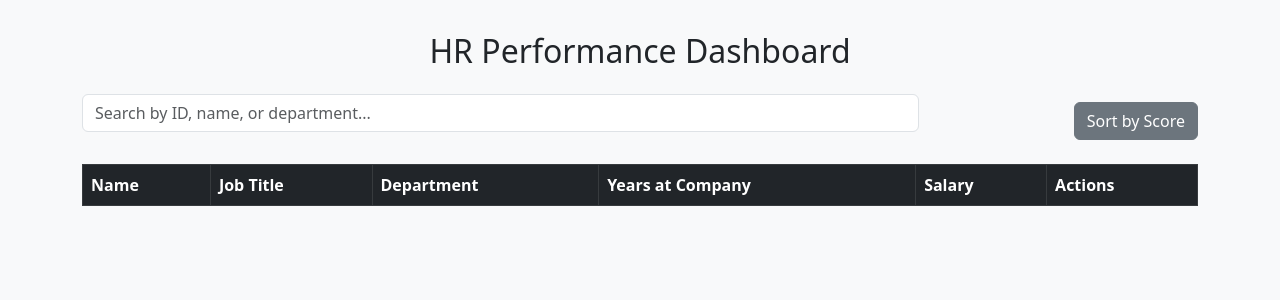
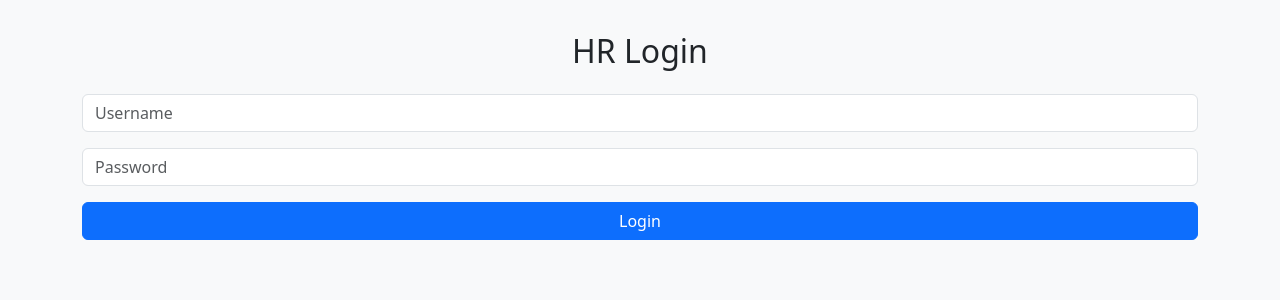
Before and after one commit to hanine248/kpi_agent_project, a Flask app: page / in a window 1280 px wide. Shown: the top 300 px of the page. Run offline with Flask 3, Linux system fonts and the light colour scheme; data that the repository does not hold is empty.

Commit message:
final version15/7

```diff
--- a/backend/app.py
+++ b/backend/app.py
@@ -1,21 +1,19 @@
 import sys
 import os
+import hashlib
 from pathlib import Path
-from flask import Flask, request, jsonify, render_template
+from flask import Flask, request, jsonify, render_template, session
 from flask_cors import CORS
+from database import get_connection, get_all_employees, get_employee_by_id
+from ml_model import PerformancePredictor
+from rule_engine import apply_rules
 
 # Ensure backend folder is in sys.path
 sys.path.append(os.path.dirname(os.path.abspath(__file__)))
 
-from ml_model import PerformancePredictor
-from rule_engine import apply_rules
-
-
-
-from database import get_all_employees, get_employee_by_id
-
 # Flask app setup
 app = Flask(__name__, template_folder='../templates')
+app.secret_key = 'your-very-secret-key'
 CORS(app)
 
 # Paths
@@ -26,7 +24,8 @@ model_path = script_dir / 'model' / 'performance_predictor.joblib'
 # ML predictor
 predictor = PerformancePredictor()
 
-# Routes
+# === ROUTES ===
+
 @app.route('/')
 def home():
     return render_template('index.html')
@@ -34,6 +33,28 @@ def home():
 @app.route('/api')
 def api_info():
     return "HR Performance Prediction API (Simplified Version)"
+
+@app.route('/login', methods=['POST'])
+def login():
+    data = request.get_json()
+    username = data.get("username")
+    password = data.get("password")
+
+    conn = get_connection()
+    cursor = conn.cursor()
+    cursor.execute("SELECT password_hash FROM HR_Users WHERE username = ?", (username,))
+    row = cursor.fetchone()
+
+    if row:
+        stored_hash = row[0]
+        input_hash = hashlib.sha256(password.encode()).hexdigest()
+
+        if input_hash == stored_hash:
+            session["user"] = username
+            return jsonify({"status": "success", "message": "Login successful"})
+
+    return jsonify({"status": "error", "message": "Invalid credentials"}), 401
+
 
 @app.route('/employees', methods=['GET'])
 def list_employees():
@@ -73,11 +94,14 @@ def predict():
         result = predictor.predict(data)
 
         return jsonify({
-            "status": "success",
-            "predicted_score": result["score"],
-            "rule_explanations": result["rule_based_reasons"],
-            "gpt_explanation": result["gpt_explanation"]
-        })
+    "status": "success",
+    "predicted_score": result["score"],
+    "rule_explanations": result["rule_based_reasons"],
+    "gpt_explanation": result["gpt_explanation"],
+    "random_forest_score": result["random_forest_score"]  # ✅ fixed
+})
+
+
     except Exception as e:
         return jsonify({"error": str(e)}), 400
 
--- a/backend/test_llama.py
+++ b/backend/test_llama.py
@@ -3,9 +3,8 @@ import os
 
 print("🔄 Starting TinyLlama test...")
 
-# Path to the downloaded TinyLlama model
-model_path = "C:/Users/pc/Downloads/tinyllama-1.1b-chat-v1.1.Q4_K_M.gguf"
-
+model_path = "C:/path/to/mistral-7b-instruct-v0.2.Q4_K_M.gguf"
+llm = Llama(model_path=model_path, n_ctx=1024)  # Increase context for better output
 
 
 # Load the model
--- a/templates/index.html
+++ b/templates/index.html
@@ -19,7 +19,24 @@
   </style>
 </head>
 <body>
-  <div class="container">
+
+  <!-- Login Form -->
+  <div id="loginSection" class="container">
+    <h2 class="text-center mb-4">HR Login</h2>
+    <form id="loginForm" class="mb-4">
+      <div class="mb-3">
+        <input type="text" id="username" class="form-control" placeholder="Username" required>
+      </div>
+      <div class="mb-3">
+        <input type="password" id="password" class="form-control" placeholder="Password" required>
+      </div>
+      <button type="submit" class="btn btn-primary w-100">Login</button>
+    </form>
+    <div id="loginError" class="text-danger text-center"></div>
+  </div>
+
+  <!-- Dashboard (hidden by default) -->
+  <div id="dashboardSection" class="container" style="display:none;">
     <h2 class="text-center mb-4">HR Performance Dashboard</h2>
 
     <div class="d-flex justify-content-between align-items-center mb-3">
@@ -44,6 +61,28 @@
 
   <script>
     let employees = [];
+
+    // Handle login
+    document.getElementById('loginForm').onsubmit = async (e) => {
+      e.preventDefault();
+      const username = document.getElementById("username").value;
+      const password = document.getElementById("password").value;
+
+      const res = await fetch("/login", {
+        method: "POST",
+        headers: { "Content-Type": "application/json" },
+        body: JSON.stringify({ username, password })
+      });
+
+      const data = await res.json();
+      if (data.status === "success") {
+        document.getElementById("loginSection").style.display = "none";
+        document.getElementById("dashboardSection").style.display = "block";
+        fetchEmployees();
+      } else {
+        document.getElementById("loginError").textContent = data.message;
+      }
+    };
 
     async function fetchEmployees() {
       const res = await fetch('/employees');
@@ -98,11 +137,10 @@
           employees[index].predicted_score = score;
         }
 
-        // Color logic
         let bgColor = '#eef1f5';
-        if (score >= 4) bgColor = '#d4edda';       // green
-        else if (score >= 2) bgColor = '#fff3cd';   // yellow
-        else bgColor = '#f8d7da';                   // red
+        if (score >= 4) bgColor = '#d4edda'; // green
+        else if (score > 2) bgColor = '#fff3cd'; // yellow
+        else bgColor = '#f8d7da'; // red
 
         resultDiv.innerHTML = `
           <div class="result-box" style="background-color: ${bgColor};">
@@ -120,7 +158,7 @@
       }
     }
 
-    // Search filter by ID, name, or department
+    // Search filter
     document.getElementById('searchInput').addEventListener('input', (e) => {
       const term = e.target.value.toLowerCase();
       const filtered = employees.filter(emp =>
@@ -131,16 +169,12 @@
       renderTable(filtered);
     });
 
-    // Sort by predicted score
     function sortByScore() {
       const scored = employees.filter(emp => emp.predicted_score !== undefined);
       const unscored = employees.filter(emp => emp.predicted_score === undefined);
-
-      scored.sort((a, b) => b.predicted_score - a.predicted_score); // descending
+      scored.sort((a, b) => b.predicted_score - a.predicted_score);
       renderTable([...scored, ...unscored]);
     }
-
-    document.addEventListener('DOMContentLoaded', fetchEmployees);
   </script>
 </body>
 </html>
```
Also changed, not shown: backend/gpt_llama.py (+11 -13 lines), backend/ml_model.py (+35 -6 lines), requirements.txt (added, +8 -0 lines), 2 other files.
